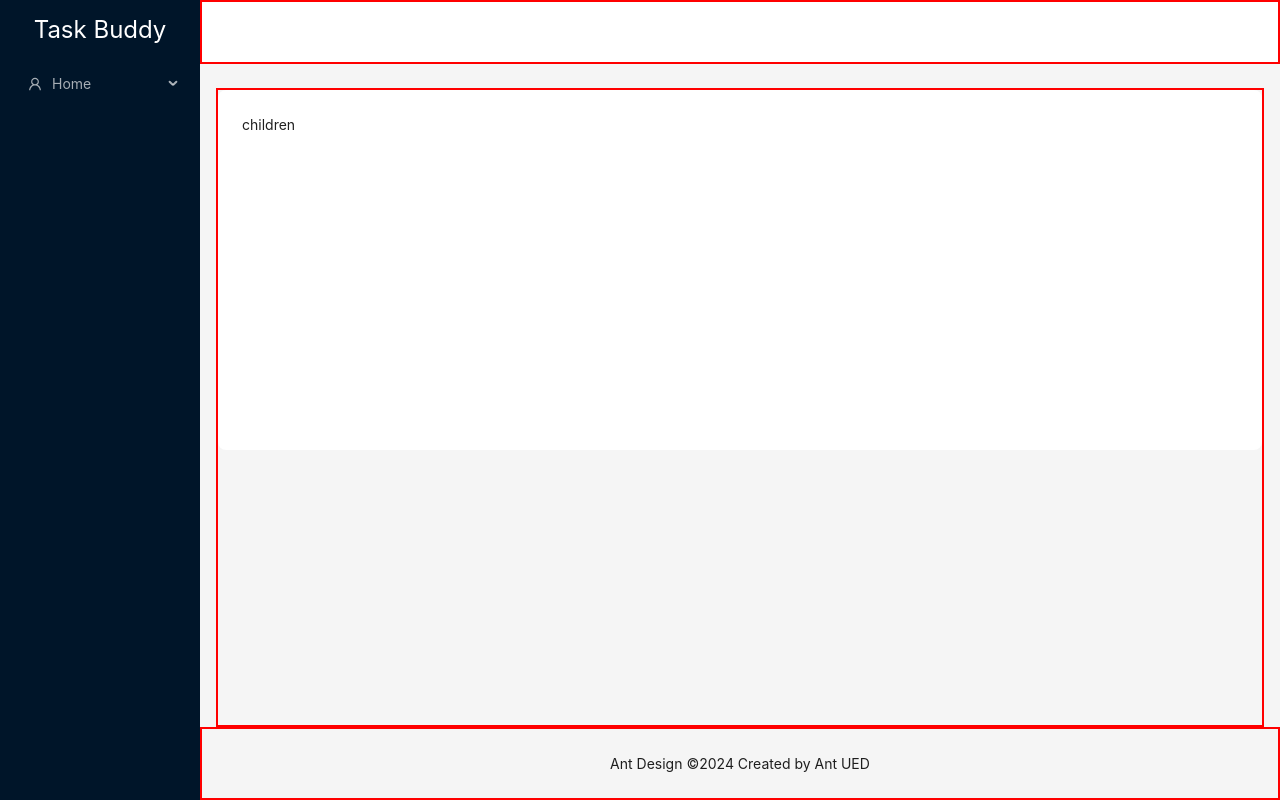
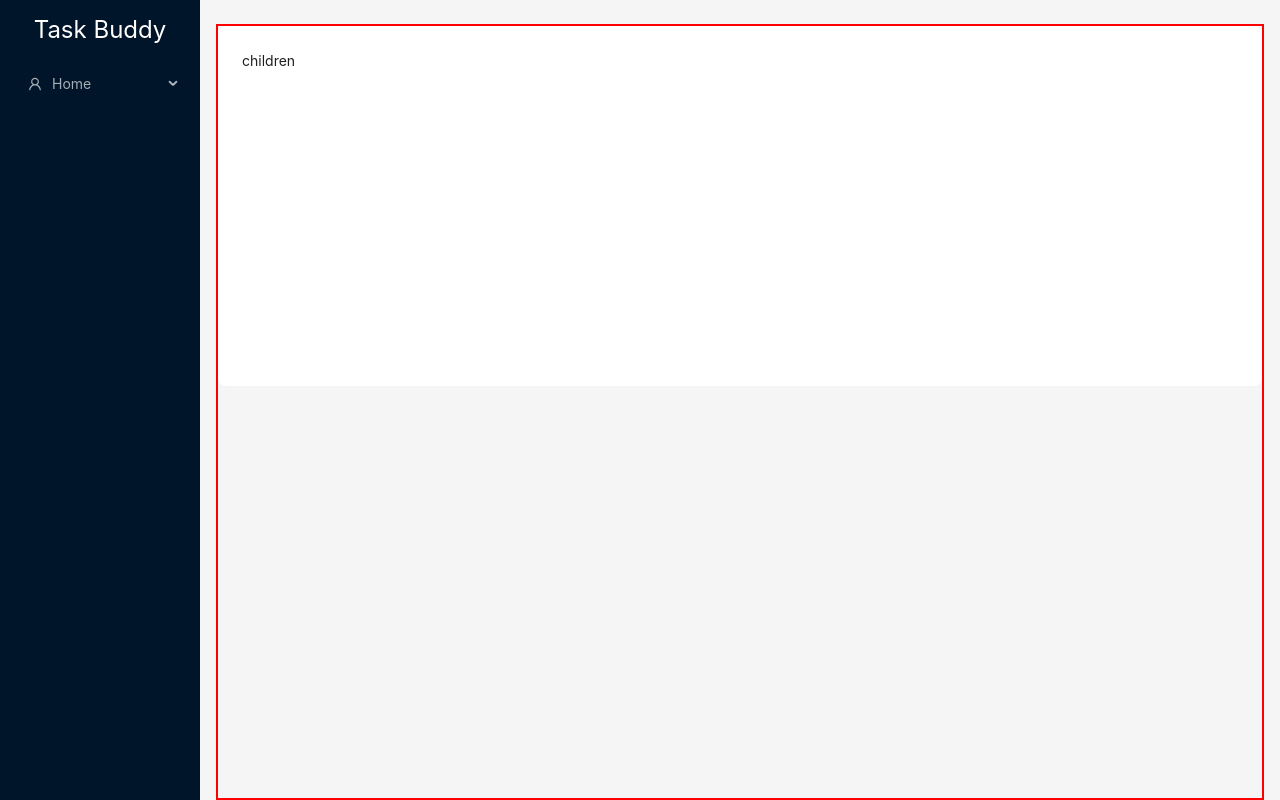
Before and after one commit to tigermursa/TaskBuddy-Client, a React (Vite) app: page / in a window 1280 px wide. Built offline with nearby package versions, Linux system fonts and the light colour scheme.

Commit message:
"added redux toolkit"

```diff
--- a/package.json
+++ b/package.json
@@ -11,10 +11,12 @@
   },
   "dependencies": {
     "@ant-design/icons": "^5.3.5",
+    "@reduxjs/toolkit": "^2.2.2",
     "antd": "^5.15.4",
     "react": "^18.2.0",
     "react-dom": "^18.2.0",
     "react-hook-form": "^7.51.2",
+    "react-redux": "^9.1.0",
     "react-router-dom": "^6.22.3"
   },
   "devDependencies": {
--- a/src/Components/layout/MainLayout.tsx
+++ b/src/Components/layout/MainLayout.tsx
@@ -1,7 +1,7 @@
 import { UserOutlined } from "@ant-design/icons";
 import { Layout, Menu, MenuProps, theme } from "antd";
 
-const { Header, Content, Footer, Sider } = Layout;
+const { Content, Sider } = Layout;
 
 const items: MenuProps["items"] = [
   {
@@ -51,13 +51,7 @@ const MainLayout = () => {
         />
       </Sider>
       <Layout>
-        <Header
-          style={{
-            padding: 0,
-            background: colorBgContainer,
-            border: "2px solid red",
-          }}
-        />
+        {/* backgroundColor:"gray" */}
         <Content style={{ margin: "24px 16px 0", border: "2px solid red" }}>
           <div
             style={{
@@ -70,9 +64,10 @@ const MainLayout = () => {
             children
           </div>
         </Content>
-        <Footer style={{ textAlign: "center", border: "2px solid red" }}>
+        {/* TODO: remove if not needed */}
+        {/* <Footer style={{ textAlign: "center", border: "2px solid red" }}>
           Ant Design ©{new Date().getFullYear()} Created by Ant UED
-        </Footer>
+        </Footer> */}
       </Layout>
     </Layout>
   );
--- a/src/main.tsx
+++ b/src/main.tsx
@@ -1,10 +1,14 @@
-import React from 'react'
-import ReactDOM from 'react-dom/client'
-import App from './App.tsx'
-import './index.css'
+import React from "react";
+import ReactDOM from "react-dom/client";
+import App from "./App.tsx";
+import "./index.css";
+import { Provider } from "react-redux";
+import { store } from "./redux/store.ts";
 
-ReactDOM.createRoot(document.getElementById('root')!).render(
+ReactDOM.createRoot(document.getElementById("root")!).render(
   <React.StrictMode>
-    <App />
-  </React.StrictMode>,
-)
+    <Provider store={store}>
+      <App />
+    </Provider>
+  </React.StrictMode>
+);
--- /dev/null
+++ b/src/redux/api/baseApi.ts
@@ -0,0 +1,14 @@
+
+import { createApi, fetchBaseQuery } from '@reduxjs/toolkit/query/react'
+// //import type { Pokemon } from './types'
+
+// Define a service using a base URL and expected endpoints
+export const baseApi = createApi({
+    reducerPath: 'api',
+    baseQuery: fetchBaseQuery({ baseUrl: 'http://localhost:5000/api/v1' }),
+    endpoints: () => ({}),
+})
+
+// // Export hooks for usage in functional components, which are
+// // auto-generated based on the defined endpoints
+// // export const { useGetPokemonByNameQuery } = pokemonApi
--- /dev/null
+++ b/src/redux/hooks.ts
@@ -0,0 +1,7 @@
+import { useDispatch, useSelector } from 'react-redux'
+import type { TypedUseSelectorHook } from 'react-redux'
+import type { RootState, AppDispatch } from './store'
+
+// Use throughout your app instead of plain `useDispatch` and `useSelector`
+export const useAppDispatch: () => AppDispatch = useDispatch
+export const useAppSelector: TypedUseSelectorHook<RootState> = useSelector
--- /dev/null
+++ b/src/redux/rootReducer.ts
@@ -0,0 +1,7 @@
+import { baseApi } from "./api/baseApi";
+
+export const reducer = {
+
+    [baseApi.reducerPath]: baseApi.reducer,
+
+}
--- /dev/null
+++ b/src/redux/store.ts
@@ -0,0 +1,14 @@
+import { configureStore } from '@reduxjs/toolkit'
+import { reducer } from "./rootReducer"
+import { baseApi } from './api/baseApi'
+
+export const store = configureStore({
+    reducer,
+    middleware: (getDefaultMiddleware) =>
+        getDefaultMiddleware().concat(baseApi.middleware),
+})
+
+// Infer the `RootState` and `AppDispatch` types from the store itself
+export type RootState = ReturnType<typeof store.getState>
+// Inferred type: {posts: PostsState, comments: CommentsState, users: UsersState}
+export type AppDispatch = typeof store.dispatch
```
Also changed, not shown: 1 other file (tests, documents, lock files or other folders).
